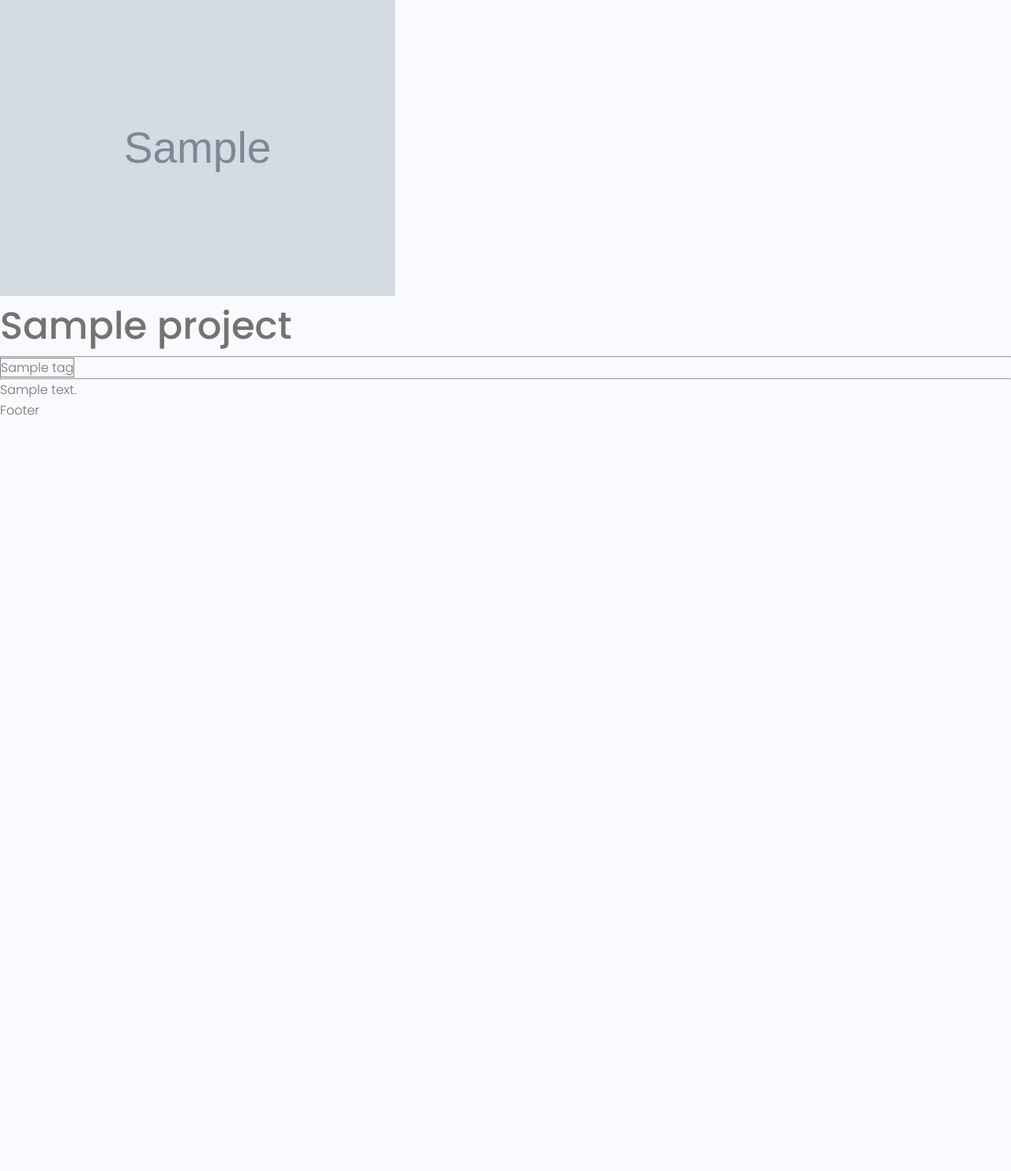
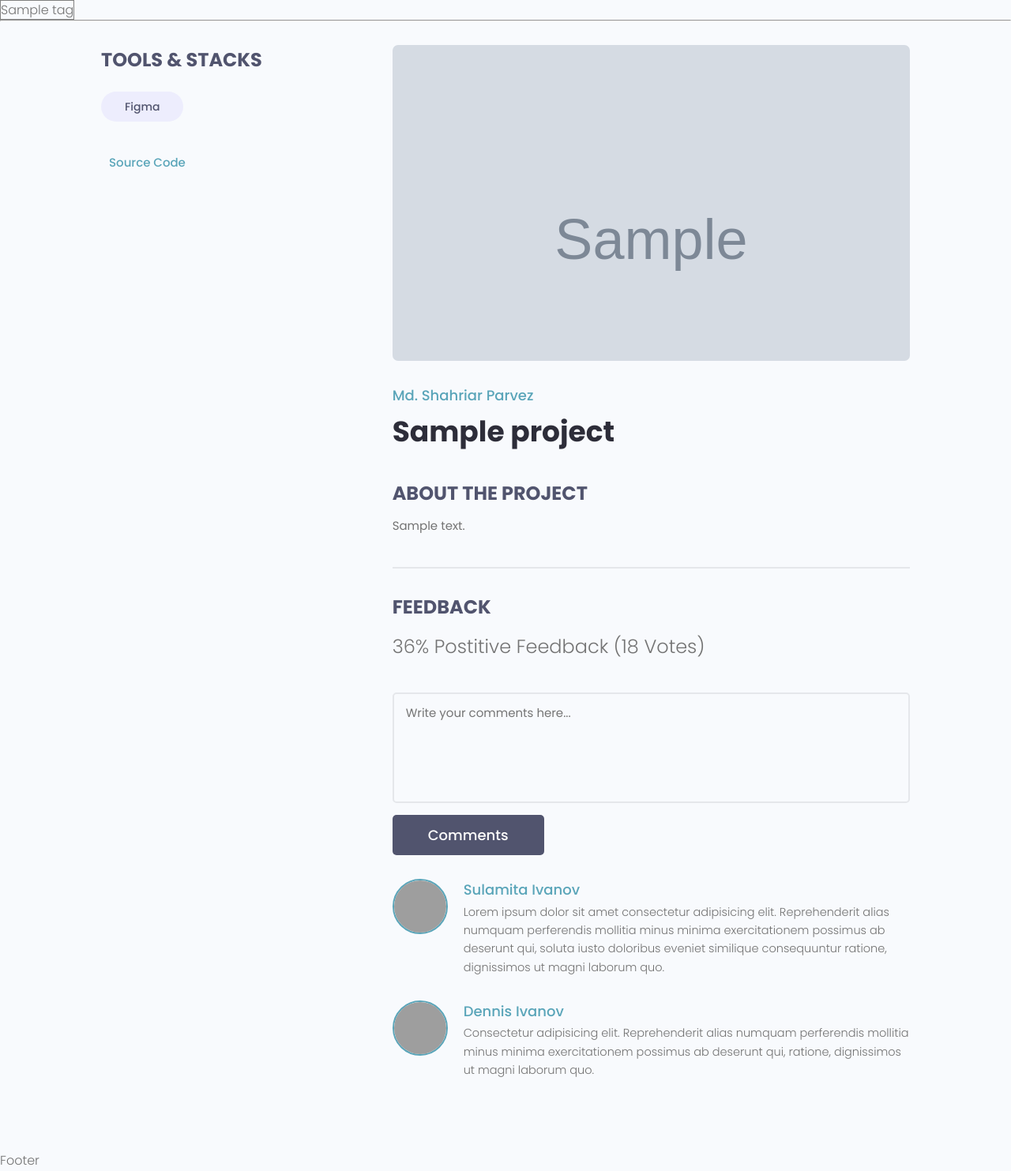
Before and after one commit to Ell-91/Band-Finder, a Django app: page /project/00000000-0000-0000-0000-000000000001/ in a window 1280 px wide. Shown: the part 100-1583 px from the top of the page at 79% size. Before the commit the page ends 626 px from the top, so only its background shows below. Run offline with Django 4.2, Linux system fonts and the light colour scheme; tables that the repository leaves empty hold one stand-in row (values such as "Sample post"); grey boxes marked "Sample" are stand-in pictures; some libraries are stand-ins or nearby versions; grey boxes are pictures that could not be loaded.

Commit message:
updated tags and project images

```diff
--- a/bandfinder/projects/templates/projects/single-project.html
+++ b/bandfinder/projects/templates/projects/single-project.html
@@ -3,13 +3,91 @@
 {% block content %}
 
 <!-- fratured_image is what we called the attribute in out model -->
-<img style="max-width: 500px;" src ="{{ project.featured_image.url}}">
 
-<h1>{{project.title}}</h1>
-<hr>
+
+
 {% for tag in project.tags.all %}
     <span style= "border:1px solid grey">{{tag}}</span>
 {% endfor %}
 <hr>
-<p>{{project.description}}</p>
+
+
+<!-- Main Section -->
+<main class="singleProject my-md">
+    <div class="container">
+      <div class="layout">
+        <div class="column column--1of3">
+          <h3 class="singleProject__subtitle">Tools & Stacks</h3>
+          <div class="singleProject__toolStack">
+
+
+            {% for tag in project.tags.all %}
+            <span class="tag tag--pill tag--sub tag--lg">
+              <small>Figma</small>
+            </span>
+            {% endfor %}
+
+
+          </div>
+          <a class="singleProject__liveLink" href="#" target="_blank"><i class="im im-external-link"></i>Source Code
+          </a>
+        </div>
+        <div class="column column--2of3">
+          <img class="singleProject__preview" src="{{ project.featured_image.url}}"  alt="portfolio thumbnail" />
+          <a href="profile.html" class="singleProject__developer">Md. Shahriar Parvez</a>
+          <h2 class="singleProject__title">{{project.title}}</h2>
+          <h3 class="singleProject__subtitle">About the Project</h3>
+          <div class="singleProject__info">
+            {{project.description}}
+          </div>
+
+          <div class="comments">
+            <h3 class="singleProject__subtitle">Feedback</h3>
+            <h5 class="project--rating">
+              36% Postitive Feedback (18 Votes)
+            </h5>
+
+            <form class="form" action="#" method="POST">
+              <!-- Textarea -->
+              <div class="form__field">
+                <label for="formInput#textarea">Comments: </label>
+                <textarea class="input input--textarea" name="message" id="formInput#textarea"
+                  placeholder="Write your comments here..."></textarea>
+              </div>
+              <input class="btn btn--sub btn--lg" type="submit" value="Comments" />
+            </form>
+            <div class="commentList">
+              <div class="comment">
+                <a href="profile.html">
+                  <img class="avatar avatar--md"
+                    src="https://pbs.twimg.com/profile_images/1335382240931368961/b3wSZKj4_400x400.jpg" alt="user" />
+                </a>
+                <div class="comment__details">
+                  <a href="profile.html" class="comment__author">Sulamita Ivanov</a>
+                  <p class="comment__info">
+                    Lorem ipsum dolor sit amet consectetur adipisicing elit. Reprehenderit alias numquam perferendis
+                    mollitia minus minima exercitationem possimus ab deserunt qui, soluta iusto doloribus eveniet
+                    similique consequuntur ratione, dignissimos ut magni laborum quo.
+                  </p>
+                </div>
+              </div>
+              <div class="comment">
+                <a href="profile.html">
+                  <img class="avatar avatar--md" src="https://avatars.githubusercontent.com/u/33843378" alt="user" />
+                </a>
+                <div class="comment__details">
+                  <a href="profile.html" class="comment__author">Dennis Ivanov</a>
+                  <p class="comment__info">
+                    Consectetur adipisicing elit. Reprehenderit alias numquam perferendis mollitia minus minima
+                    exercitationem possimus ab deserunt qui, ratione, dignissimos ut magni laborum quo.
+                  </p>
+                </div>
+              </div>
+            </div>
+          </div>
+        </div>
+      </div>
+    </div>
+    </div>
+  </main>
 {% endblock content %}
```
Also changed, not shown: bandfinder/templates/projects.html (deleted, +0 -215 lines).
